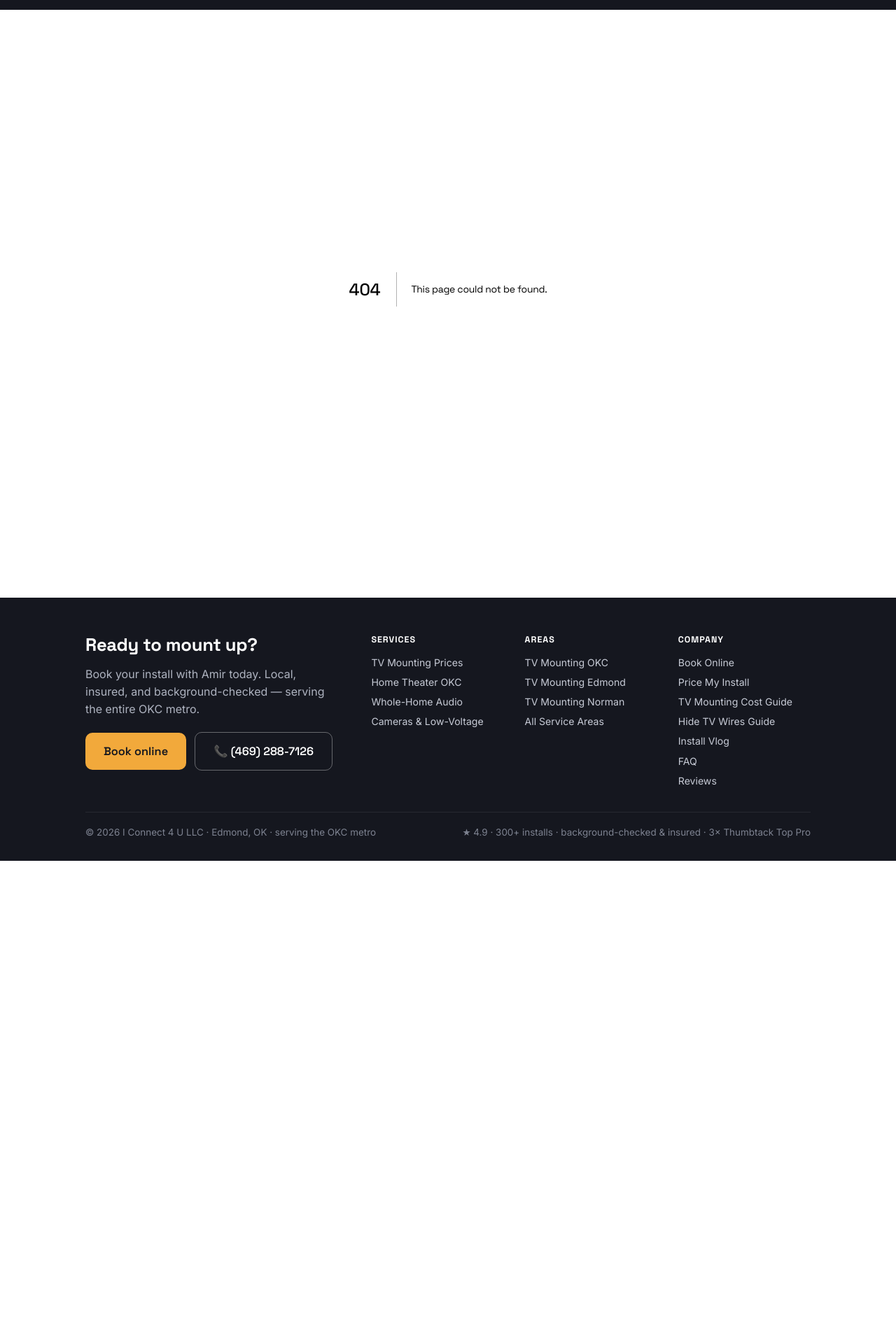
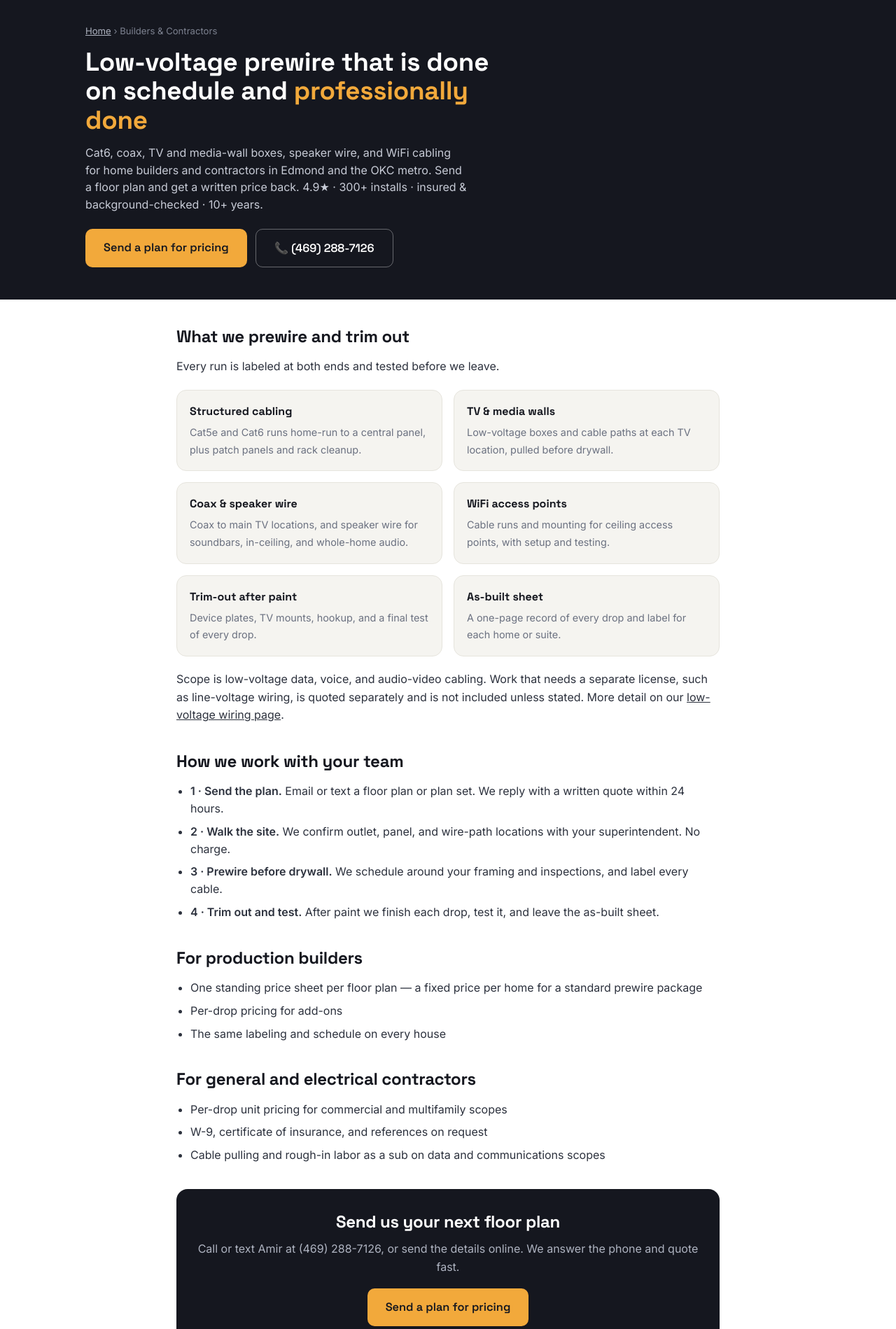
Before and after one commit to estahbanati26/ic4u-site, a Next.js app: page /builders in a window 1280 px wide. Before the commit this address had no page. Shown: the part 61-1960 px from the top of the page at 70% size. Before the commit the page ends 1291 px from the top, so only its background shows below. Built offline with nearby package versions, Linux system fonts and the light colour scheme.

Commit message:
Add /builders/ prewire page

```diff
--- /dev/null
+++ b/app/builders/page.jsx
@@ -0,0 +1,87 @@
+import Link from 'next/link';
+
+export const metadata = {
+  title: 'Low-Voltage Prewire for Builders & Contractors — OKC & Edmond | I Connect 4 U',
+  description: 'Low-voltage prewire and structured cabling for home builders, general contractors, and electrical contractors across Edmond and the OKC metro. Cat6, coax, TV and media-wall prewire, speaker wire, and WiFi runs — on schedule, labeled, and tested.',
+  alternates: { canonical: 'https://ic4u.us/builders/' }
+};
+
+const LD = [
+  {
+    '@context': 'https://schema.org', '@type': 'Service',
+    name: 'Low-Voltage Prewire for Builders & Contractors',
+    serviceType: 'New-construction low-voltage prewire, structured cabling, and trim-out',
+    provider: { '@id': 'https://ic4u.us/#business' },
+    areaServed: { '@type': 'AdministrativeArea', name: 'Oklahoma City metro' },
+    audience: { '@type': 'BusinessAudience', name: 'Home builders, general contractors, and electrical contractors' }
+  },
+  {
+    '@context': 'https://schema.org', '@type': 'BreadcrumbList',
+    itemListElement: [
+      { '@type': 'ListItem', position: 1, name: 'Home', item: 'https://ic4u.us/' },
+      { '@type': 'ListItem', position: 2, name: 'Builders & Contractors', item: 'https://ic4u.us/builders/' }
+    ]
+  }
+];
+
+export default function Page() {
+  return (
+    <>
+      {LD.map((o, i) => <script key={i} type="application/ld+json" dangerouslySetInnerHTML={{ __html: JSON.stringify(o) }} />)}
+      <div className="subhero">
+        <div className="wrap">
+          <div className="crumb"><Link href="/">Home</Link> › Builders &amp; Contractors</div>
+          <h1>Low-voltage prewire that is done on schedule and <em>professionally done</em></h1>
+          <p>Cat6, coax, TV and media-wall boxes, speaker wire, and WiFi cabling for home builders and contractors in Edmond and the OKC metro. Send a floor plan and get a written price back. 4.9★ · 300+ installs · insured &amp; background-checked · 10+ years.</p>
+          <div style={{ display: 'flex', gap: 12, flexWrap: 'wrap' }}>
+            <Link className="btn" href="/quote/">Send a plan for pricing</Link>
+            <a className="btn btn-ghost" href="tel:+14692887126">📞 (469) 288-7126</a>
+          </div>
+        </div>
+      </div>
+      <main>
+        <div className="prose">
+          <h2>What we prewire and trim out</h2>
+          <p>Every run is labeled at both ends and tested before we leave.</p>
+          <div className="svc">
+            <div className="cell"><b>Structured cabling</b><span>Cat5e and Cat6 runs home-run to a central panel, plus patch panels and rack cleanup.</span></div>
+            <div className="cell"><b>TV &amp; media walls</b><span>Low-voltage boxes and cable paths at each TV location, pulled before drywall.</span></div>
+            <div className="cell"><b>Coax &amp; speaker wire</b><span>Coax to main TV locations, and speaker wire for soundbars, in-ceiling, and whole-home audio.</span></div>
+            <div className="cell"><b>WiFi access points</b><span>Cable runs and mounting for ceiling access points, with setup and testing.</span></div>
+            <div className="cell"><b>Trim-out after paint</b><span>Device plates, TV mounts, hookup, and a final test of every drop.</span></div>
+            <div className="cell"><b>As-built sheet</b><span>A one-page record of every drop and label for each home or suite.</span></div>
+          </div>
+          <p>Scope is low-voltage data, voice, and audio-video cabling. Work that needs a separate license, such as line-voltage wiring, is quoted separately and is not included unless stated. More detail on our <Link href="/low-voltage-wiring-okc/">low-voltage wiring page</Link>.</p>
+
+          <h2>How we work with your team</h2>
+          <ul>
+            <li><b>1 · Send the plan.</b> Email or text a floor plan or plan set. We reply with a written quote within 24 hours.</li>
+            <li><b>2 · Walk the site.</b> We confirm outlet, panel, and wire-path locations with your superintendent. No charge.</li>
+            <li><b>3 · Prewire before drywall.</b> We schedule around your framing and inspections, and label every cable.</li>
+            <li><b>4 · Trim out and test.</b> After paint we finish each drop, test it, and leave the as-built sheet.</li>
+          </ul>
+
+          <h2>For production builders</h2>
+          <ul>
+            <li>One standing price sheet per floor plan — a fixed price per home for a standard prewire package</li>
+            <li>Per-drop pricing for add-ons</li>
+            <li>The same labeling and schedule on every house</li>
+          </ul>
+
+          <h2>For general and electrical contractors</h2>
+          <ul>
+            <li>Per-drop unit pricing for commercial and multifamily scopes</li>
+            <li>W-9, certificate of insurance, and references on request</li>
+            <li>Cable pulling and rough-in labor as a sub on data and communications scopes</li>
+          </ul>
+
+          <div className="ctaband">
+            <h2>Send us your next floor plan</h2>
+            <p>Call or text Amir at (469) 288-7126, or send the details online. We answer the phone and quote fast.</p>
+            <Link className="btn" href="/quote/">Send a plan for pricing</Link>
+          </div>
+        </div>
+      </main>
+    </>
+  );
+}
```
